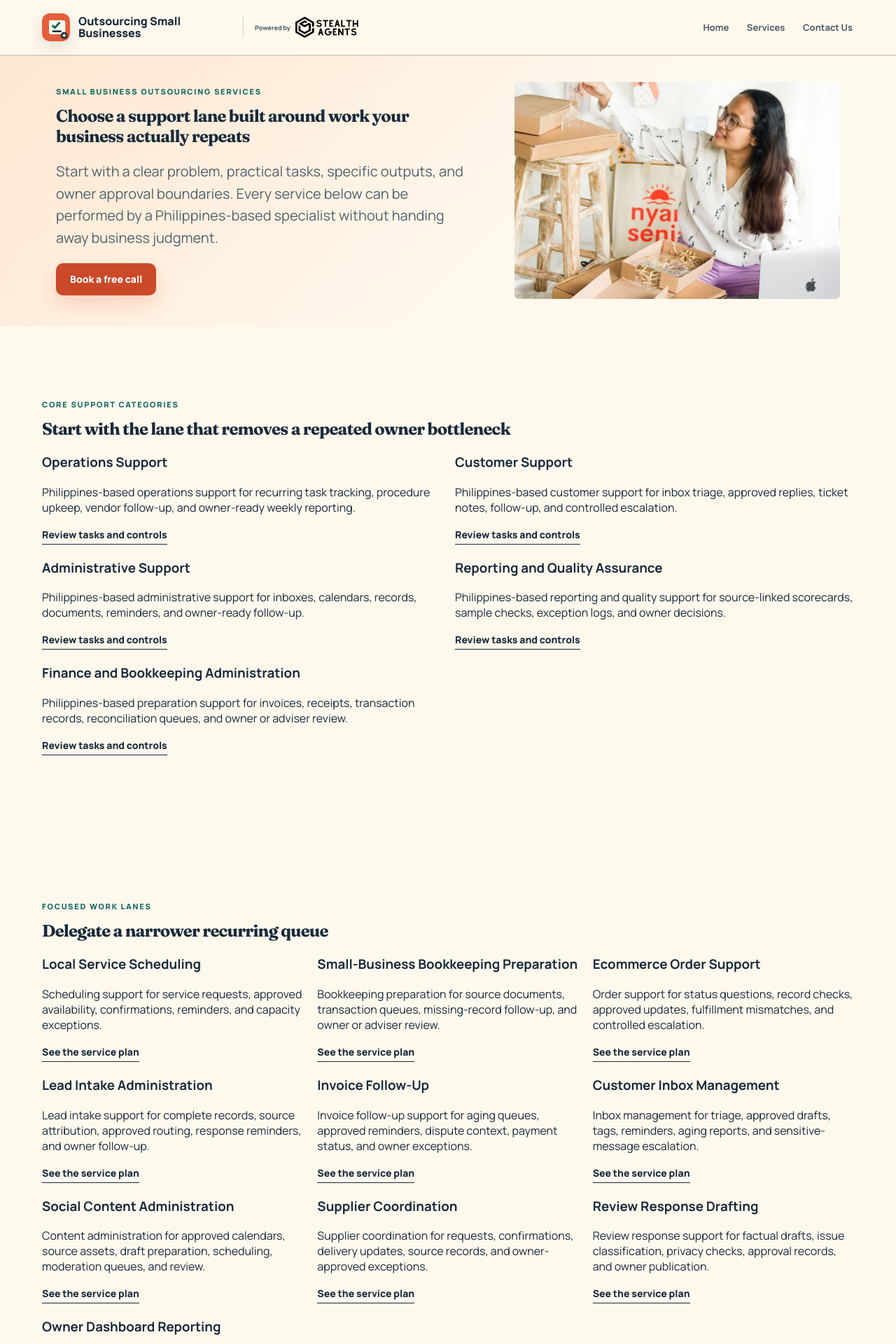
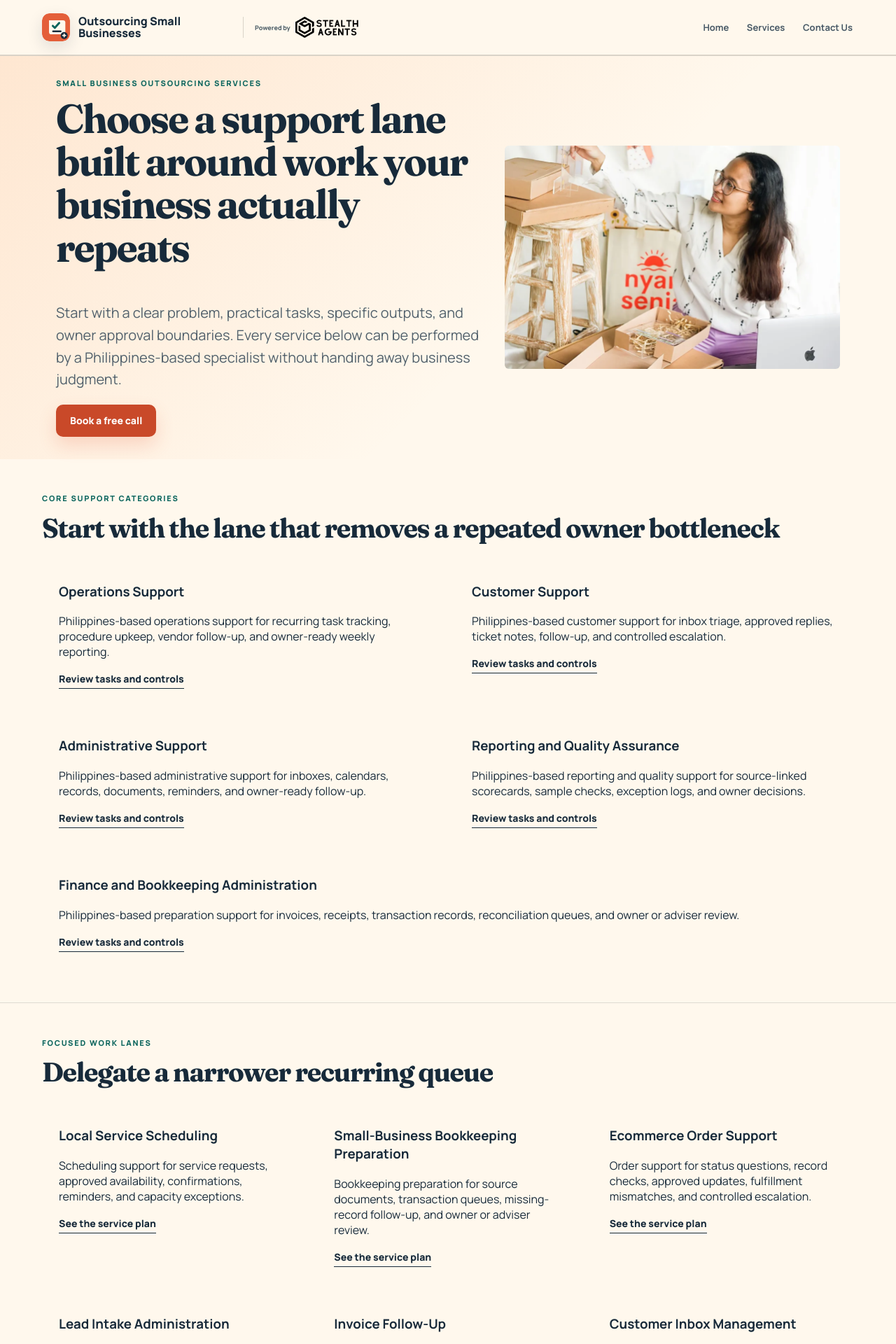
Before and after one commit to coolifystealthagents/outsourcingsmallbusinesses, a Next.js app: page /services in a window 1280 px wide. Shown: the top 1920 px of the page at 70% size. Built offline with nearby package versions, Linux system fonts and the light colour scheme.

Commit message:
Repair commercial page hierarchy and remove service layout voids

```diff
--- a/app/field-design.css
+++ b/app/field-design.css
@@ -69,3 +69,18 @@ main.section:has(article) .final-cta {
 .sa-booking-calendar .sa-oncehub-frame { height: clamp(32rem, 76svh, 47.5rem); }
 
 .pagination a[aria-current="page"] { color: #241a14; background-color: #f97316; }
+
+/* Compact commercial-page sections, without reducing readable body type. */
+main>.section,.fleet-main .section{padding-block:clamp(28px,3.8vw,52px)}
+.fleet-main .fleet-hero{padding:32px 0}
+.fleet-main .service-hero-grid{gap:32px;align-items:center}
+.fleet-main .service-hero-grid h1{font-size:clamp(36px,4.5vw,60px);line-height:1.06;max-width:22ch}
+.fleet-main .service-illustration{height:auto;max-height:350px;aspect-ratio:3/2;object-fit:cover}
+.fleet-main .fleet-card-grid>article{padding:24px;min-height:0;border-radius:8px;box-shadow:none}
+.fleet-main .fleet-card-grid.two>article:last-child:nth-child(odd){grid-column:1/-1}
+.fleet-main .split-detail{gap:32px}
+.fleet-main h2{font-size:clamp(27px,3vw,40px);line-height:1.12}
+.fleet-main .section+.section{border-top:1px solid #dedbd1}
+.scope-section,.guide-section,.fit-section{padding-block:clamp(28px,3.8vw,52px)}
+.final-cta{margin-block:32px;padding:clamp(24px,4vw,48px)}
+@media(max-width:640px){.fleet-main .fleet-hero{padding-block:24px}.fleet-main .service-hero-grid{gap:20px}.fleet-main .service-illustration{max-height:230px}.fleet-main .fleet-card-grid>article{padding:20px}.fleet-main .split-detail{gap:20px}}
```
